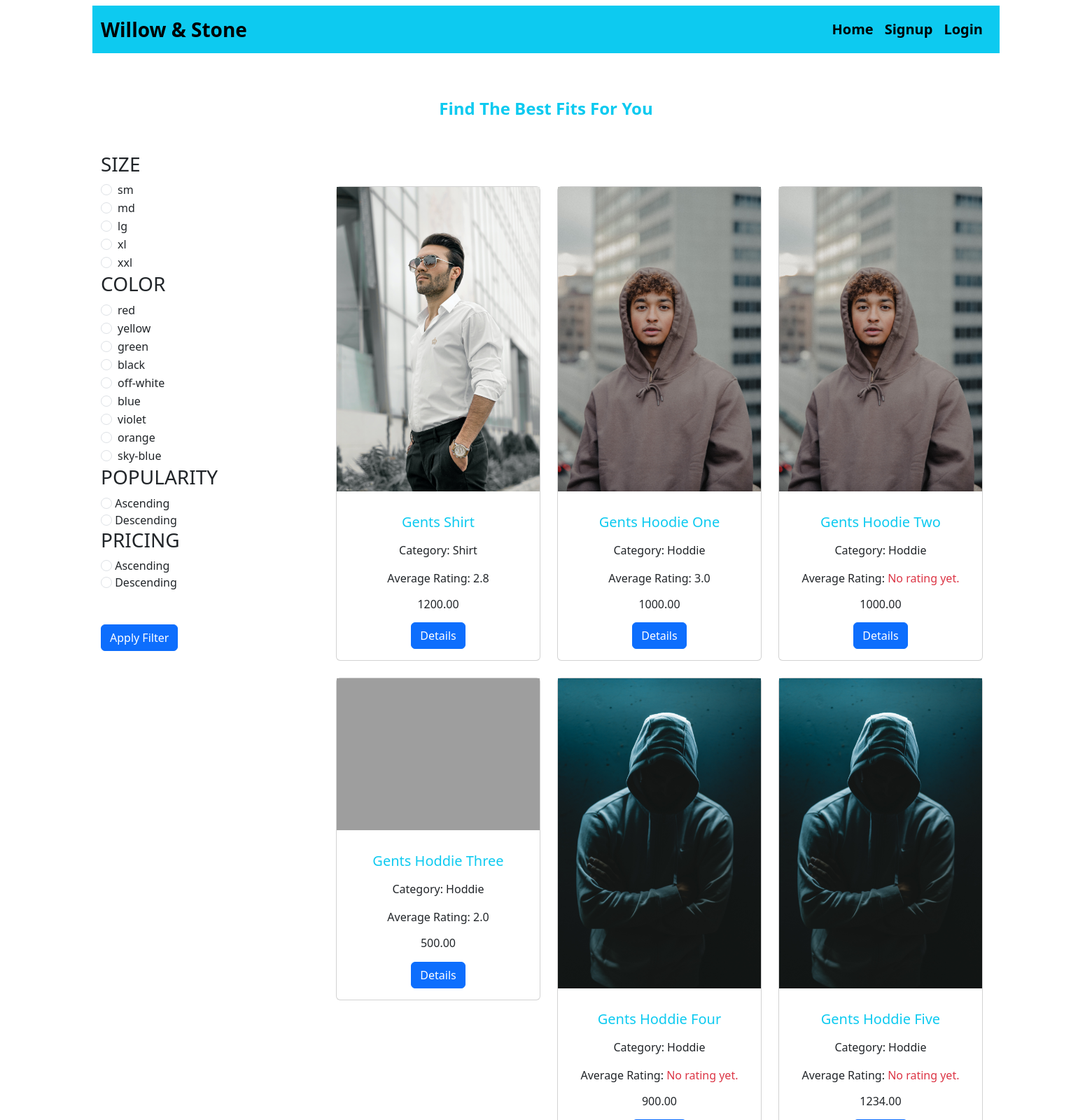
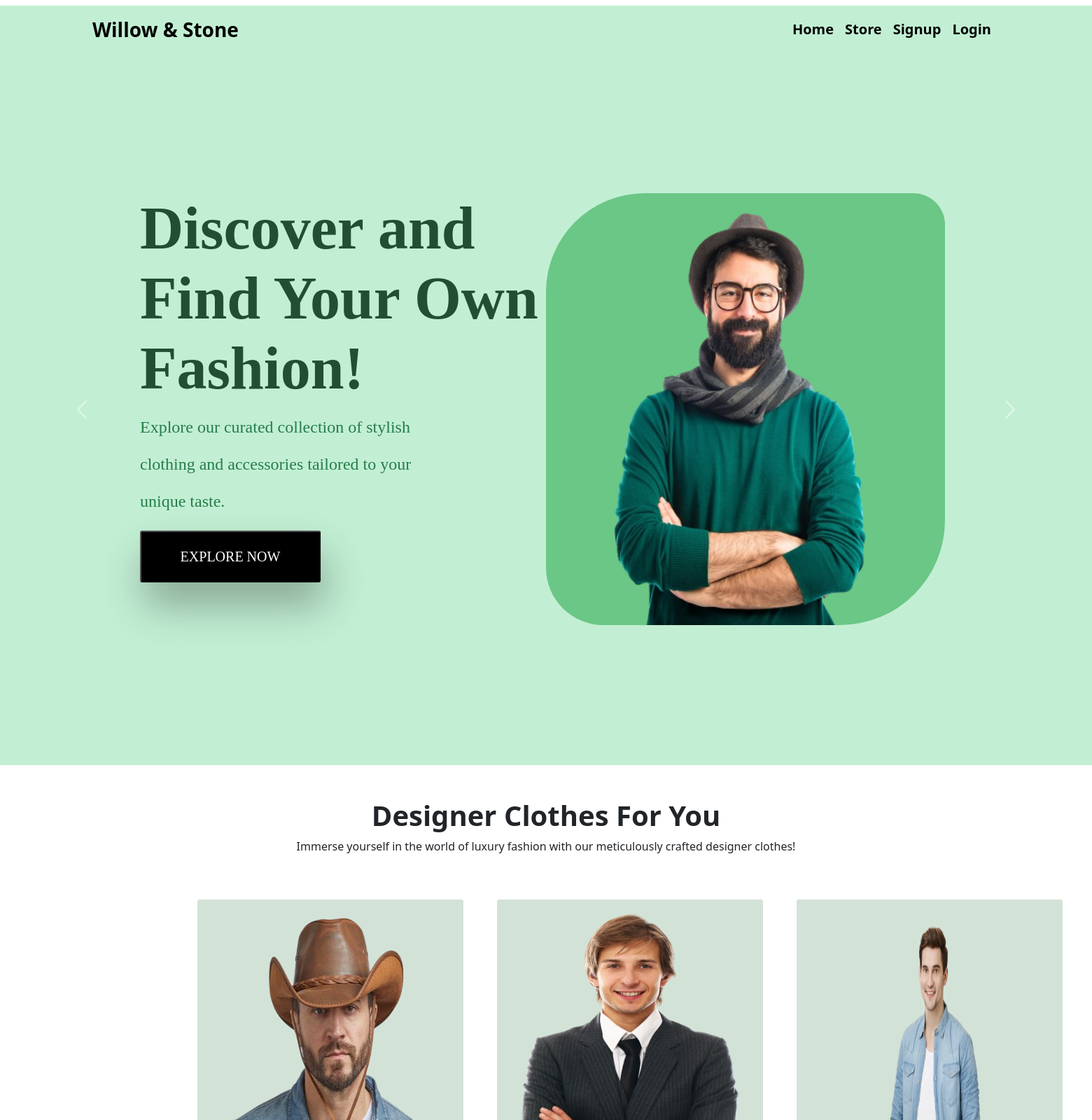
Before and after one commit to NoyonAhammadKhan/Clothes-Store-Django, a Django app: page / in a window 1560 px wide. Shown: the top 1600 px of the page at 70% size. Run offline with Django 4.2, Linux system fonts and the light colour scheme; data comes from the database, SQL or seed files in the repository; grey boxes are pictures that could not be loaded.

Commit message:
landing page added

```diff
--- a/clothes_store_project/settings.py
+++ b/clothes_store_project/settings.py
@@ -127,6 +127,9 @@ USE_TZ = True
 # https://docs.djangoproject.com/en/4.2/howto/static-files/
 
 STATIC_URL = 'static/'
+STATICFILES_DIRS = [
+    BASE_DIR / 'static',
+]
 
 # Default primary key field type
 # https://docs.djangoproject.com/en/4.2/ref/settings/#default-auto-field
--- a/product_app/templates/home.html
+++ b/product_app/templates/home.html
@@ -7,7 +7,7 @@
             <section class="clean-block clean-catalog dark">
                 <div class="container">
                     <div class="block-heading">
-                        <h4 class="mt-4 mb-5 text-info text-center"><strong>Find The Best Fits For You</strong></h4>
+                        <h4 class="mt-4 mb-5 text-success text-center"><strong>Find The Best Fits For You</strong></h4>
                     </div>
                     <div class="content">
                         <div class="row">
@@ -67,7 +67,7 @@
                                           </label>
                                         </div>
                                         <div class='mt-5'>
-                                          <button type="button" id="btn" class="btn btn-primary">Apply Filter</button>
+                                          <button type="button" id="btn" class="btn btn-success">Apply Filter</button>
                                         </div>
                                     </div>
                                 </div>
@@ -75,8 +75,6 @@
                             </div>
                             <div class="col-md-9">
                                 <div class="text-center container py-5">
-
-
                                     <div class="row">
                                       {% for cloth in clothes %}
                                       <div class="col-lg-4 col-md-12 mb-4">
@@ -94,7 +92,7 @@
                                           </div>
                                           <div class="card-body">
                                             <p href="" class="text-left">
-                                              <h5 class="mb-3 text-info">{{cloth.title}}</h5>
+                                              <h5 class="mb-3 text-success">{{cloth.title}}</h5>
                                             </p>
                                             <p href="" class="" style="text-decoration:none;">
                                               <p class="text-bold">Category:  {{cloth.category}}</p>
@@ -110,7 +108,7 @@
                                             <h6 class="mb-3">{{cloth.price | floatformat:2}}</h6>
                                             <div>
                                               <a class='w-100' href={% url 'details' id=cloth.id %}>
-                                                <button type="button" class="btn btn-primary">Details</button>
+                                                <button type="button" class="btn btn-success">Details</button>
                                               </a>
 
 
--- /dev/null
+++ b/product_app/templates/landing.html
@@ -0,0 +1,241 @@
+{% extends 'base.html' %} {% block body_block %} {% load static %}
+<!-- Banner Section Start -->
+<section class="slider">
+  <div id="carouselExampleRide" class="carousel slide" data-bs-ride="true">
+    <div class="carousel-inner">
+      <div class="carousel-item active">
+        <div class="d-flex" style="padding: 200px">
+          <div class="col col-6">
+            <h1 class="fw-bold banner-heading">
+              Discover and <br />
+              Find Your Own <br />
+              Fashion!
+            </h1>
+            <p class="banner-para">
+              Explore our curated collection of stylish <br />
+              clothing and accessories tailored to your <br />
+              unique taste.
+            </p>
+            <a class="" href="{%url 'store' %}">
+              <button class="banner-btn">EXPLORE NOW</button>
+            </a>
+          </div>
+          <div class="col col-6">
+            <div class="banner-img-bg">
+              <img
+                class="banner-img"
+                src="{% static 'img/banner-img-1.png' %}"
+                alt=""
+              />
+            </div>
+          </div>
+        </div>
+      </div>
+      <div class="carousel-item">
+        <div class="d-flex" style="padding: 200px">
+          <div class="col col-6">
+            <h1 class="fw-bold banner-heading">
+              WE ARE BEST<br />
+              DECISION FOR <br />
+              Fashion!
+            </h1>
+            <p class="banner-para">
+              Explore our curated collection of stylish <br />
+              clothing and accessories tailored to your <br />
+              unique taste.
+            </p>
+            <a class="" href="{%url 'store' %}">
+              <button class="banner-btn">EXPLORE NOW</button>
+            </a>
+          </div>
+          <div class="col col-6">
+            <div class="banner-img-bg">
+              <img
+                class="banner-img"
+                style="width: 500px"
+                src="{% static 'img/banner-img-2.png' %}"
+                alt=""
+              />
+            </div>
+          </div>
+        </div>
+      </div>
+    </div>
+    <button
+      class="carousel-control-prev"
+      type="button"
+      data-bs-target="#carouselExampleRide"
+      data-bs-slide="prev"
+    >
+      <span class="carousel-control-prev-icon" aria-hidden="true"></span>
+      <span class="visually-hidden">Previous</span>
+    </button>
+    <button
+      class="carousel-control-next"
+      type="button"
+      data-bs-target="#carouselExampleRide"
+      data-bs-slide="next"
+    >
+      <span class="carousel-control-next-icon" aria-hidden="true"></span>
+      <span class="visually-hidden">Next</span>
+    </button>
+  </div>
+</section>
+
+<!-- Banner Section End -->
+
+<!-- Accessories Section Start -->
+<section class="mb-5 mt-5">
+  <h1 class="text-center fw-bold">Designer Clothes For You</h1>
+  <p class="text-center">
+    Immerse yourself in the world of luxury fashion with our meticulously
+    crafted designer clothes!
+  </p>
+
+  <div class="p-5 d-flex gap-5 mx-auto" style="width: 70%">
+    <div class="accessories-card">
+      <div>
+        <img
+          class="accessories-img"
+          src="{% static 'img/accessories-1.png' %}"
+          alt=""
+          srcset=""
+        />
+      </div>
+      <div>
+        <h1 class="accessories-heading">Accessories</h1>
+        <p class="accessories-para">
+          Complete your ensemble with designer accessories such as handbags,
+          scarves, belts, and hats.
+        </p>
+      </div>
+    </div>
+
+    <div class="accessories-card">
+      <div>
+        <img
+          class="accessories-img"
+          src="{% static 'img/accessories-2.png' %}"
+          src="./img/accessories-2.png"
+          alt=""
+          srcset=""
+        />
+      </div>
+      <div>
+        <h1 class="accessories-heading">Dresses</h1>
+        <p class="accessories-para">
+          Explore a stunning range of designer dresses, including evening gowns
+          and chic day dresses.
+        </p>
+      </div>
+    </div>
+
+    <div class="accessories-card">
+      <div>
+        <img
+          class="accessories-img"
+          src="{% static 'img/accessories-3.png' %}"
+          alt=""
+          srcset=""
+        />
+      </div>
+      <div>
+        <h1 class="accessories-heading">Outerwear</h1>
+        <p class="accessories-para">
+          Browse luxurious designer coats, jackets, and blazers to stay
+          stylishly warm during colder seasons.
+        </p>
+      </div>
+    </div>
+  </div>
+</section>
+<!-- Accessories Section End -->
+<!-- Exclusive Section Start -->
+<section class="exclusive-section">
+  <div class="d-flex align-items-center pt-5">
+    <div>
+      <img
+        style="margin-left: 400px"
+        src="{% static 'img/exclusive-offer.png' %}"
+        alt=""
+      />
+    </div>
+    <div style="margin-left: 200px">
+      <div>
+        <h2
+          style="
+            color: #224f34;
+            font-family: 'Roboto Slab';
+            font-size: 46px;
+            font-style: normal;
+            font-weight: 700;
+            line-height: normal;
+          "
+        >
+          Exclusive offer
+        </h2>
+        <p class="exc-para">
+          Unlock the ultimate style upgrade with our exclusive <br />
+          offer Enjoy savings of up to 40% off on our latest New <br />
+          Arrivals
+        </p>
+
+        <div class="d-flex mt-5 mb-5">
+          <div class="exclu-time me-5 pt-3">
+            <h3 class="text-center">06</h3>
+            <p class="text-center">Days</p>
+          </div>
+          <div class="exclu-time me-5 pt-3">
+            <h3 class="text-center">18</h3>
+            <p class="text-center">Hours</p>
+          </div>
+          <div class="exclu-time me-5 pt-3">
+            <h3 class="text-center">48</h3>
+            <p class="text-center">Minutes</p>
+          </div>
+        </div>
+
+        <a class="" href="{%url 'store' %}">
+          <button class="banner-btn">BUY NOW</button>
+        </a>
+      </div>
+    </div>
+  </div>
+</section>
+<!-- Exclusive Section End -->
+
+<!-- Feedback Section Start -->
+<section class="mt-5 mb-5">
+  <h1 class="text-center fw-bold mt-5 mb-5">Feedback Corner</h1>
+  <div class="d-flex mx-auto" style="width: 70%">
+    <div class="review-card me-3 p-4">
+      <img class="mt-3 mb-3" src="{% static 'img//comma.png' %}" alt="" />
+      <h3 class="fw-bold">Emily Wilson</h3>
+      <p>
+        The customer experience was exceptional from start to finish. The
+        website is user-friendly, the checkout process was smooth, and the
+        clothes I ordered fit perfectly. I'm beyond satisfied!
+      </p>
+    </div>
+    <div class="review-card me-3 p-4" style="background-color: #c2efd4">
+      <img class="mt-3 mb-3" src="{% static 'img//comma.png' %}" alt="" />
+      <h3 class="fw-bold">Sarah Thompson</h3>
+      <p>
+        I absolutely love the quality and style of the clothing I purchased from
+        this website. customer service was outstanding, and I received my order
+        quickly. Highly recommended!
+      </p>
+    </div>
+    <div class="review-card me-3 p-4">
+      <img class="mt-3 mb-3" src="{% static 'img//comma.png' %}" alt="" />
+      <h3 class="fw-bold">Olivia Martinez</h3>
+      <p>
+        I had a great experience shopping on this website. The clothes I bought
+        are fashionable and comfortable. Highly satisfied!
+      </p>
+    </div>
+  </div>
+</section>
+<!-- Feedback Section End -->
+
+{% endblock %}
--- a/product_app/templates/review_rating.html
+++ b/product_app/templates/review_rating.html
@@ -1,7 +1,10 @@
 {% extends 'base.html' %} {% block body_block %}
 
 <div class="w-75">
-  <button type="button" class="btn btn-outline-primary">Primary</button>
+    <a href={% url 'rating' %}>
+        <button type="button" class="btn btn-outline-primary">Primary</button>
+    </a>
+
   <br />
   <button type="button" class="btn btn-outline-secondary">Secondary</button>
 </div>
--- a/product_app/urls.py
+++ b/product_app/urls.py
@@ -1,12 +1,13 @@
 from django.urls import path
 from . import views
 urlpatterns = [
-    path('', views.home, name='home'),
+    path('store/', views.home, name='store'),
     path('details/<int:id>/', views.product_details, name="details"),
     path('purchase/<int:id>/', views.buy_product, name='purchase'),
     path('add_wishlist/<int:id>/', views.add_wishlist, name='add_wishlist'),
     path('review/<int:id>/', views.add_review, name='add_review'),
     path('rating/<int:id>/', views.add_rating, name='rating'),
     path('wishlist/', views.wishlist, name='wishlist'),
-    path('orders/', views.orders, name='orders')
+    path('orders/', views.orders, name='orders'),
+    path('', views.landing, name='home')
 ]
--- a/product_app/views.py
+++ b/product_app/views.py
@@ -1,6 +1,10 @@
 from django.shortcuts import render, redirect
 from .models import Clothes, Category, WishList, Order, Review, Rating, SIZE_CHOICES, COLOR_CHOICES
 from . import forms
+
+
+def landing(request):
+    return render(request, 'landing.html', {})
 
 
 def home(request):
--- /dev/null
+++ b/static/css/landing.css
@@ -0,0 +1,155 @@
+.slider {
+    background-color: #c2efd4;
+  }
+.banner-img {
+    height: 617px;
+    width: 570px;
+  }
+.banner-heading {
+    color: #224f34;
+    font-family: Rufina;
+    font-size: 86px;
+    font-style: normal;
+    font-weight: 700;
+    line-height: normal;
+  }
+.banner-para {
+    color: #267d49;
+    font-family: Poppins;
+    font-size: 24px;
+    font-style: normal;
+    font-weight: 500;
+    line-height: 220%; /* 52.8px */
+  }
+.banner-btn {
+    border-radius: 3px;
+    background: #224f34;
+    box-shadow: 6px 33px 59px 0px rgba(0, 0, 0, 0.3);
+    width: 258px;
+    height: 74px;
+    flex-shrink: 0;
+    background-color: #000;
+    color: #fff;
+    font-family: Poppins;
+    font-size: 20px;
+    font-style: normal;
+    font-weight: 500;
+    line-height: normal;
+    text-transform: uppercase;
+  }
+
+.banner-img-bg {
+    border-radius: 141px 45px 150px 82px;
+    background: #6bc785;
+    width: 570px;
+    height: 617px;
+    flex-shrink: 0;
+  }
+
+  /*=============================================
+  =            exclusive-section            =
+  =============================================*/
+
+.exclusive-section {
+    background-color: #c2efd4;
+    margin-top: 10px;
+  }
+.exc-para {
+    color: #224f34;
+    font-family: Poppins;
+    font-size: 22px;
+    font-style: normal;
+    font-weight: 500;
+    line-height: 167%; /* 36.74px */
+  }
+
+.exclu-time {
+    width: 100px;
+    height: 100px;
+    flex-shrink: 0;
+    border-radius: 3px;
+    background: #fff;
+    box-shadow: 0px 7px 30px 0px rgba(0, 0, 0, 0.05);
+  }
+  /*=====  End of exclusive-section  ======*/
+
+  /*=============================================
+  =            Comment            =
+  =============================================*/
+.review-card {
+    width: 434px;
+    height: 253px;
+    flex-shrink: 0;
+  }
+
+  /*=====  End of Comment  ======*/
+
+  /*=============================================
+  =            Footer            =
+  =============================================*/
+
+
+footer {
+      color: #ffffff;
+
+    }
+    .social-icons ul{
+        display:flex:
+        gap:10px;
+    }
+    .social-icon{
+        font-size:30px;
+    }
+    .footer-divs {
+      display: flex;
+      gap: 25px;
+      width:75%;
+      margin:auto;
+    }
+    ul li {
+      list-style-type: none;
+    }
+    .services{
+        text-align:left;
+    }
+
+
+  /*=====  End of Footer  ======*/
+
+
+  /*=============================================
+  =            Accessories            =
+  =============================================*/
+.accessories-card{
+    width: 380px;
+    height: 566px;
+
+}
+
+.accessories-img{
+    width: 380px;
+    height: 500px;
+    border-radius: 3px;
+    background: #D3E2D7;
+}
+
+.accessories-para{
+    color: #373737;
+    text-align: center;
+    font-family: Poppins;
+    font-size: 22px;
+    font-style: normal;
+    font-weight: 500;
+    line-height: 143%; /* 31.46px */
+}
+.accessories-heading{
+    color: #373737;
+    text-align: center;
+    font-family: Poppins;
+    font-size: 30px;
+    font-style: normal;
+    font-weight: 600;
+    line-height: normal;
+}
+
+  /*=====  End of Accessories  ======*/
--- a/templates/base.html
+++ b/templates/base.html
@@ -1,20 +1,26 @@
+{% load static %}
 <!DOCTYPE html>
 <html lang="en">
   <head>
     <meta charset="utf-8" />
     <meta name="viewport" content="width=device-width, initial-scale=1" />
-    <title>Car-Shop</title>
+    <title>Willow & Stone</title>
     <link
       href="https://cdn.jsdelivr.net/npm/bootstrap@5.3.2/dist/css/bootstrap.min.css"
       rel="stylesheet"
       integrity="sha384-T3c6CoIi6uLrA9TneNEoa7RxnatzjcDSCmG1MXxSR1GAsXEV/Dwwykc2MPK8M2HN"
       crossorigin="anonymous"
     />
+    <link
+      rel="stylesheet"
+      href="https://cdn.jsdelivr.net/npm/bootstrap-icons@1.11.3/font/bootstrap-icons.min.css"
+    />
+    <link rel="stylesheet" href="{% static 'css/landing.css' %}" />
   </head>
-  <body class="container">
+  <body>
     <nav
-      style="margin-bottom: 65px"
-      class="mt-2 navbar navbar-expand-lg bg-info text-warning navbar-dark container"
+      style="background-color: #c2efd4"
+      class="mt-2 navbar navbar-expand-lg text-warning navbar-dark"
     >
       <!-- Container wrapper -->
       <div class="container">
@@ -69,7 +75,11 @@
                 >Home</a
               >
             </li>
-
+            <li class="nav-item me-3 me-lg-0">
+              <a class="nav-link fs-5 text-black" href="{%url 'store' %}"
+                >Store</a
+              >
+            </li>
             {% if request.user.is_authenticated %}
 
             <li class="nav-item me-3 me-lg-0">
@@ -109,7 +119,59 @@
     </nav>
 
     {% block body_block %} {% endblock %}
-
+    <footer
+      style="
+        background-color: #224f34;
+        padding-top: 104px;
+        padding-bottom: 104px;
+      "
+      class="d-flex flex-sm-row mx-auto mt-5"
+    >
+      <div class="d-flex footer-divs mx-auto" style="width: 60%">
+        <div class="">
+          <img src="./assets/logo.png" alt="" />
+          <h1 class="d-inline-block">Willow & Stone</h1>
+        </div>
+        <div class="social-icons">
+          <ul class="d-flex" style="gap: 18px">
+            <li>
+              <i class="social-icon bi bi-twitter"></i>
+            </li>
+            <li>
+              <i class="social-icon bi bi-facebook"></i>
+            </li>
+            <li>
+              <i class="social-icon bi bi-tiktok"></i>
+            </li>
+            <li>
+              <i class="social-icon bi bi-instagram"></i>
+            </li>
+          </ul>
+        </div>
+        <div class="services">
+          <h4 class="" style="margin-left: 28px">Services</h4>
+          <ul class="ms-0">
+            <li>Bonus program</li>
+            <li>Gift cards</li>
+            <li>Credit and payment</li>
+            <li>Service contracts</li>
+            <li>Non-cash account</li>
+            <li>Payment</li>
+          </ul>
+        </div>
+        <div class="assist_buyer">
+          <h4 style="margin-left: 28px">Assistance to the buyer</h4>
+          <ul>
+            <li>Find an order</li>
+            <li>Terms of delivery</li>
+            <li>Exchange and return of goods</li>
+            <li>Guarantee</li>
+            <li>Frequently asked questions</li>
+            <li>Terms of use of the site</li>
+          </ul>
+        </div>
+      </div>
+    </footer>
     <script
       src="https://cdn.jsdelivr.net/npm/bootstrap@5.3.2/dist/js/bootstrap.bundle.min.js"
       integrity="sha384-C6RzsynM9kWDrMNeT87bh95OGNyZPhcTNXj1NW7RuBCsyN/o0jlpcV8Qyq46cDfL"
--- a/user_app/templates/login.html
+++ b/user_app/templates/login.html
@@ -4,7 +4,7 @@
   <h1>Login page</h1>
   {% csrf_token %} {{form | crispy}}
 
-  <button class="btn btn-warning mb-5">Submit</button>
+  <button class="btn btn-success mb-5">Submit</button>
 </form>
 
 {% endblock %}
--- a/user_app/templates/signup.html
+++ b/user_app/templates/signup.html
@@ -4,7 +4,7 @@
   <h1>Signup page</h1>
   {% csrf_token %} {{form | crispy}}
 
-  <button class="btn btn-warning mb-5">Submit</button>
+  <button class="btn btn-success mb-5">Submit</button>
 </form>
 
 {% endblock %}
--- a/user_app/urls.py
+++ b/user_app/urls.py
@@ -5,4 +5,5 @@ urlpatterns = [
     path('login/', views.UserLogin.as_view(), name="login"),
     path('logout/', views.user_logout, name="logout"),
     path('activate/<uid64>/', views.activate, name="activate"),
+
 ]
```
Also changed, not shown: product_app/templates/product_details.html (+57 -4 lines), static/img/accessories-1.png (added), static/img/accessories-2.png (added), static/img/accessories-3.png (added), static/img/banner-img-1.png (added), static/img/banner-img-2.png (added), static/img/comma.png (added), static/img/dot.png (added), static/img/exclusive-offer.png (added).
